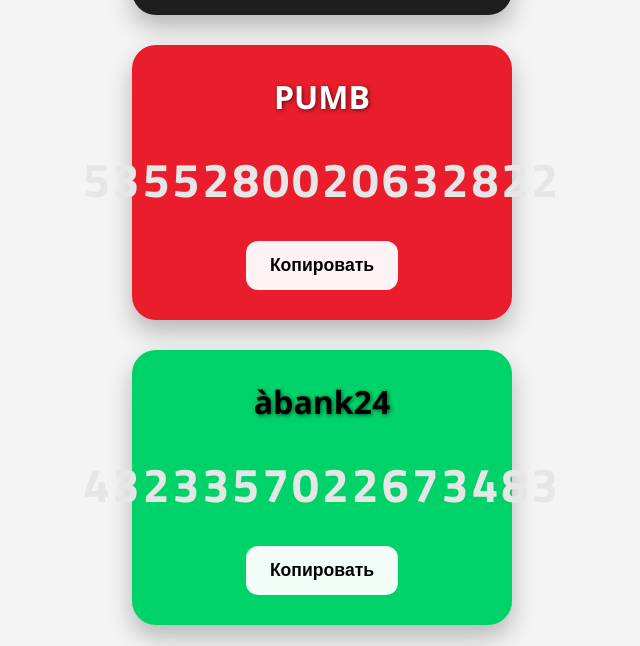
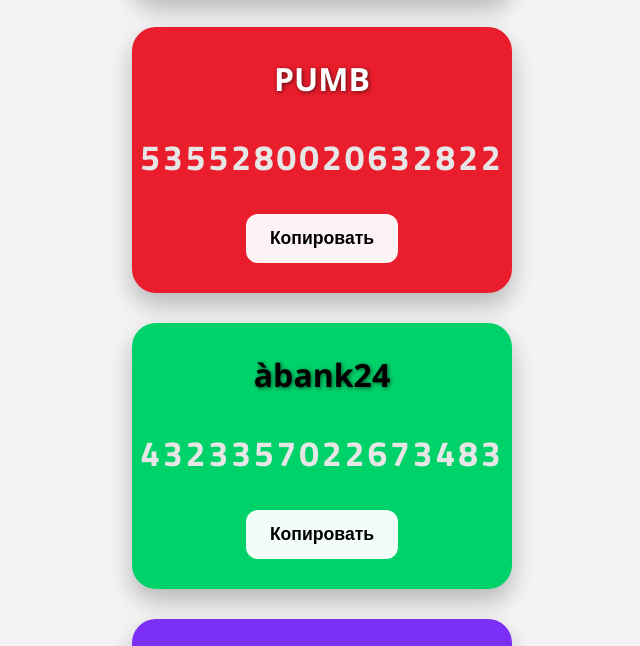
Before and after one commit to kyiv14/cards24, a plain HTML site: page index.html in a window 1280 px wide. Shown: the part 678-1324 px from the top of the page, without its empty margins (318-958 px from the left). Drawn offline with Linux system fonts and the light colour scheme.

Commit message:
Add files via upload

```diff
--- a/index.html
+++ b/index.html
@@ -4,7 +4,7 @@
   <meta charset="UTF-8" />
   <meta name="viewport" content="width=device-width, initial-scale=1" />
   <title>Кредитные карты</title>
-  <!-- Шрифт Orbitron -->
+  <link rel="icon" href="https://cards24.vercel.app/icon.ico" type="image/x-icon">
   <link href="https://fonts.googleapis.com/css2?family=Titillium+Web:wght@700&display=swap" rel="stylesheet">
   <link href="https://fonts.googleapis.com/css2?family=Roboto+Mono:wght@700&display=swap" rel="stylesheet">
   <style>
@@ -81,6 +81,16 @@
       margin-bottom: 30px;
     }
 
+    /* Медиазапрос для ПК (широкий экран) */
+    @media (min-width: 768px) {
+      .card-number {
+        /* Принудительное уменьшение размера шрифта для ПК, чтобы номер карты гарантированно поместился */
+        font-size: 2.2em;
+        /* Увеличение отступов сверху и снизу */
+        margin: 30px 0;
+      }
+    }
+
     @media (max-width: 400px) {
       .card-number {
       display: flex;
```
